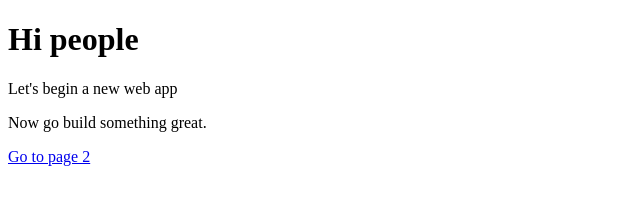
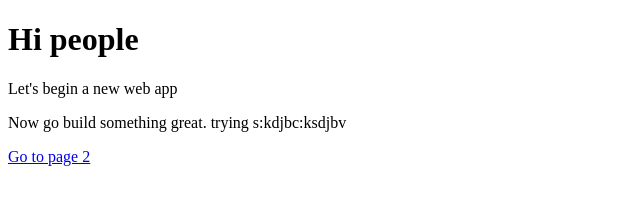
Before and after one commit to BaptisteMo/my-react-app, a Gatsby site: page / in a window 1280 px wide. Shown: the whole page, without its empty margins (0-640 px from the left). Built offline with nearby package versions, Linux system fonts and the light colour scheme; Gatsby itself is replaced by a stand-in of ours.

Commit message:
trying again

```diff
--- a/src/pages/index.js
+++ b/src/pages/index.js
@@ -5,7 +5,7 @@ const IndexPage = () => (
   <div>
     <h1>Hi people</h1>
     <p>Let's begin a new web app</p>
-    <p>Now go build something great.</p>
+    <p>Now go build something great. trying s:kdjbc:ksdjbv</p>
     <Link to="/page-2/">Go to page 2</Link>
   </div>
 )
```
Also changed, not shown: README.md.
